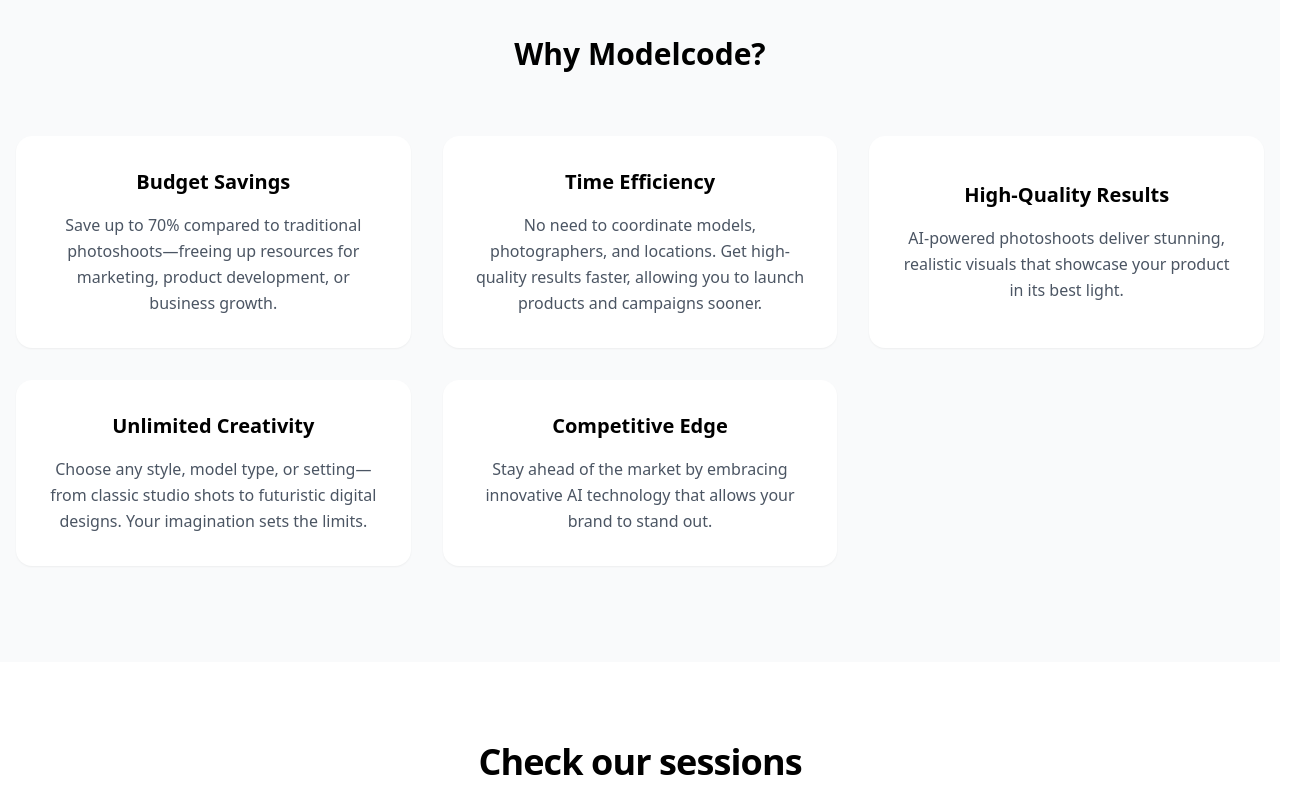
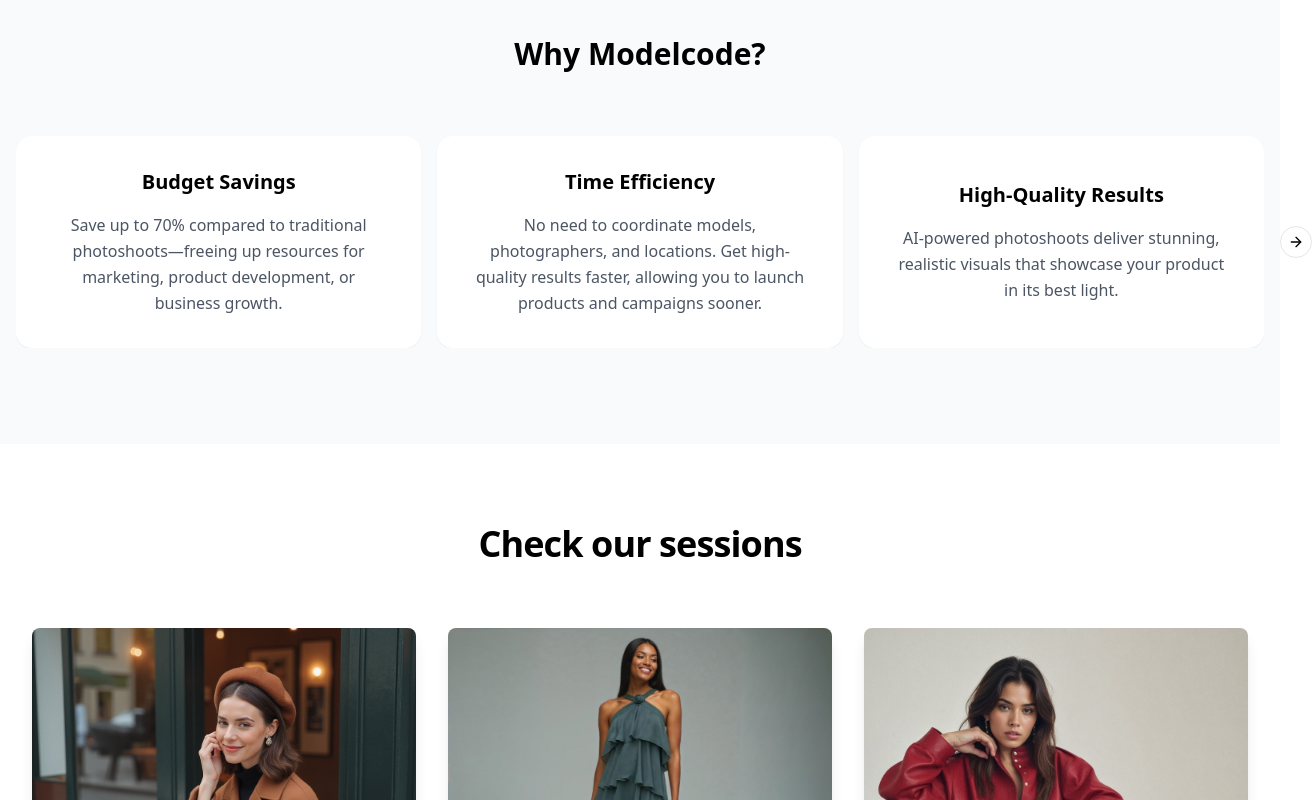
Before and after one commit to ModelcodeDev/Modelcode, a React (Vite) app: page / in a window 1280 px wide. Shown: the part 860-1660 px from the top of the page, 1312 px wide, since content can reach past the window. Built offline with nearby package versions, Linux system fonts and the light colour scheme.

Commit message:
Implement horizontal scrolling for Why Modelcode section
Add functionality to enable horizontal scrolling for the Why Modelcode section on desktop. The scrolling experience should be slow-paced and support touchpad interactions for a smoother user experience.
[skip gpt_engineer]

```diff
--- a/src/components/sections/WhyModelcodeSection.tsx
+++ b/src/components/sections/WhyModelcodeSection.tsx
@@ -1,5 +1,12 @@
 import { useLanguage } from "@/contexts/LanguageContext";
 import { translations } from "@/translations/translations";
+import {
+  Carousel,
+  CarouselContent,
+  CarouselItem,
+  CarouselNext,
+  CarouselPrevious,
+} from "@/components/ui/carousel";
 
 export const WhyModelcodeSection = () => {
   const { language } = useLanguage();
@@ -32,7 +39,9 @@ export const WhyModelcodeSection = () => {
     <section id="why-modelcode" className="py-24 bg-gray-50">
       <div className="container mx-auto px-4">
         <h2 className="text-3xl font-bold text-center mb-16">{t.whyModelcode}</h2>
-        <div className="grid grid-cols-1 md:grid-cols-3 gap-8">
+
+        {/* Mobile view - standard grid */}
+        <div className="md:hidden grid grid-cols-1 gap-8">
           {benefits.map((benefit, index) => (
             <div
               key={index}
@@ -43,6 +52,30 @@ export const WhyModelcodeSection = () => {
             </div>
           ))}
         </div>
+
+        {/* Desktop view - carousel */}
+        <div className="hidden md:block">
+          <Carousel
+            opts={{
+              align: "start",
+              loop: true,
+            }}
+            className="w-full"
+          >
+            <CarouselContent className="-ml-2 md:-ml-4">
+              {benefits.map((benefit, index) => (
+                <CarouselItem key={index} className="pl-2 md:pl-4 md:basis-1/3 lg:basis-1/3">
+                  <div className="h-full bg-white p-8 rounded-2xl shadow-sm hover:shadow-md transition-shadow duration-300 text-center flex flex-col items-center justify-center">
+                    <h3 className="text-xl font-semibold mb-4">{benefit.title}</h3>
+                    <p className="text-gray-600 leading-relaxed">{benefit.description}</p>
+                  </div>
+                </CarouselItem>
+              ))}
+            </CarouselContent>
+            <CarouselPrevious />
+            <CarouselNext />
+          </Carousel>
+        </div>
       </div>
     </section>
   );
```
